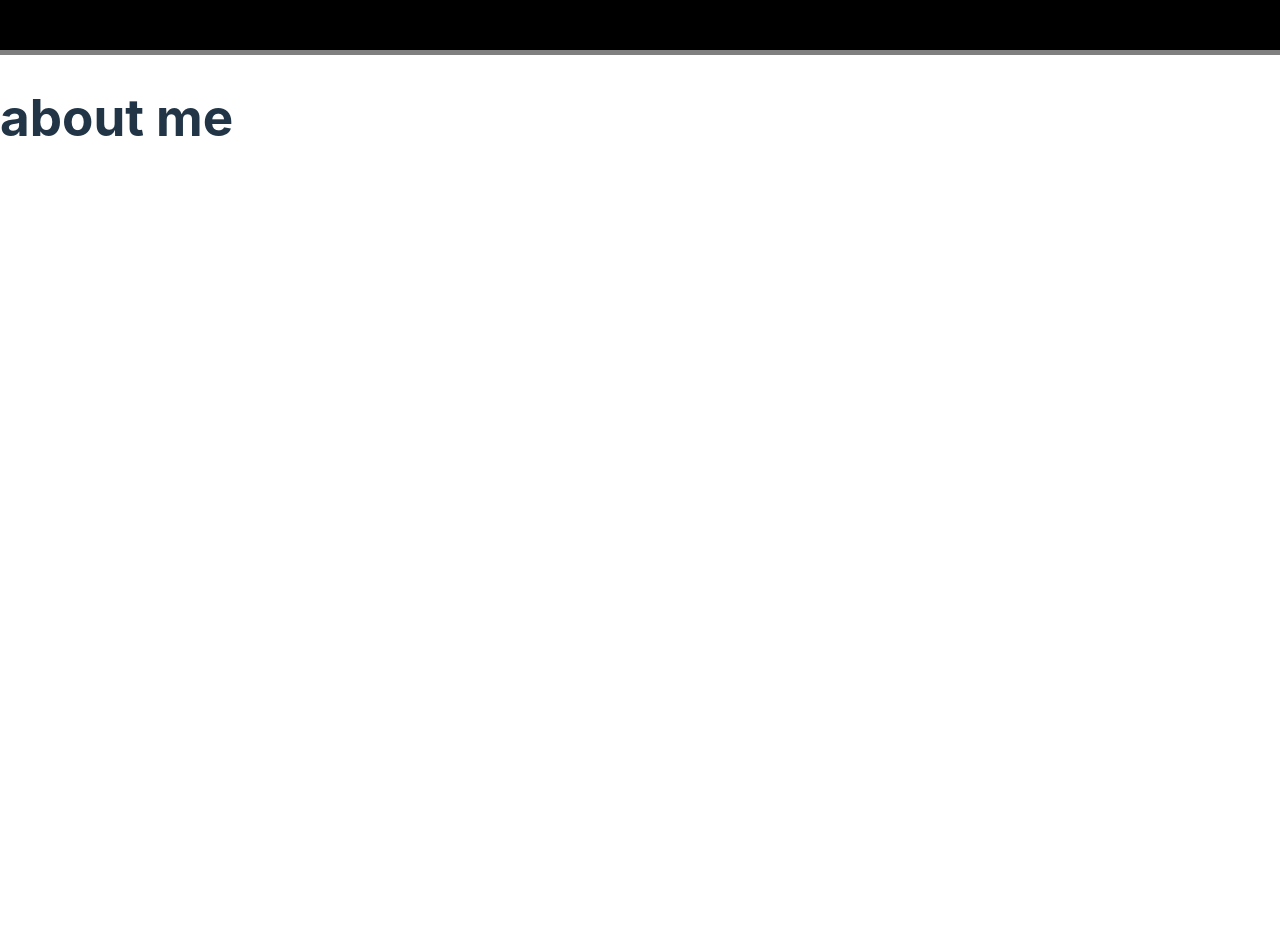
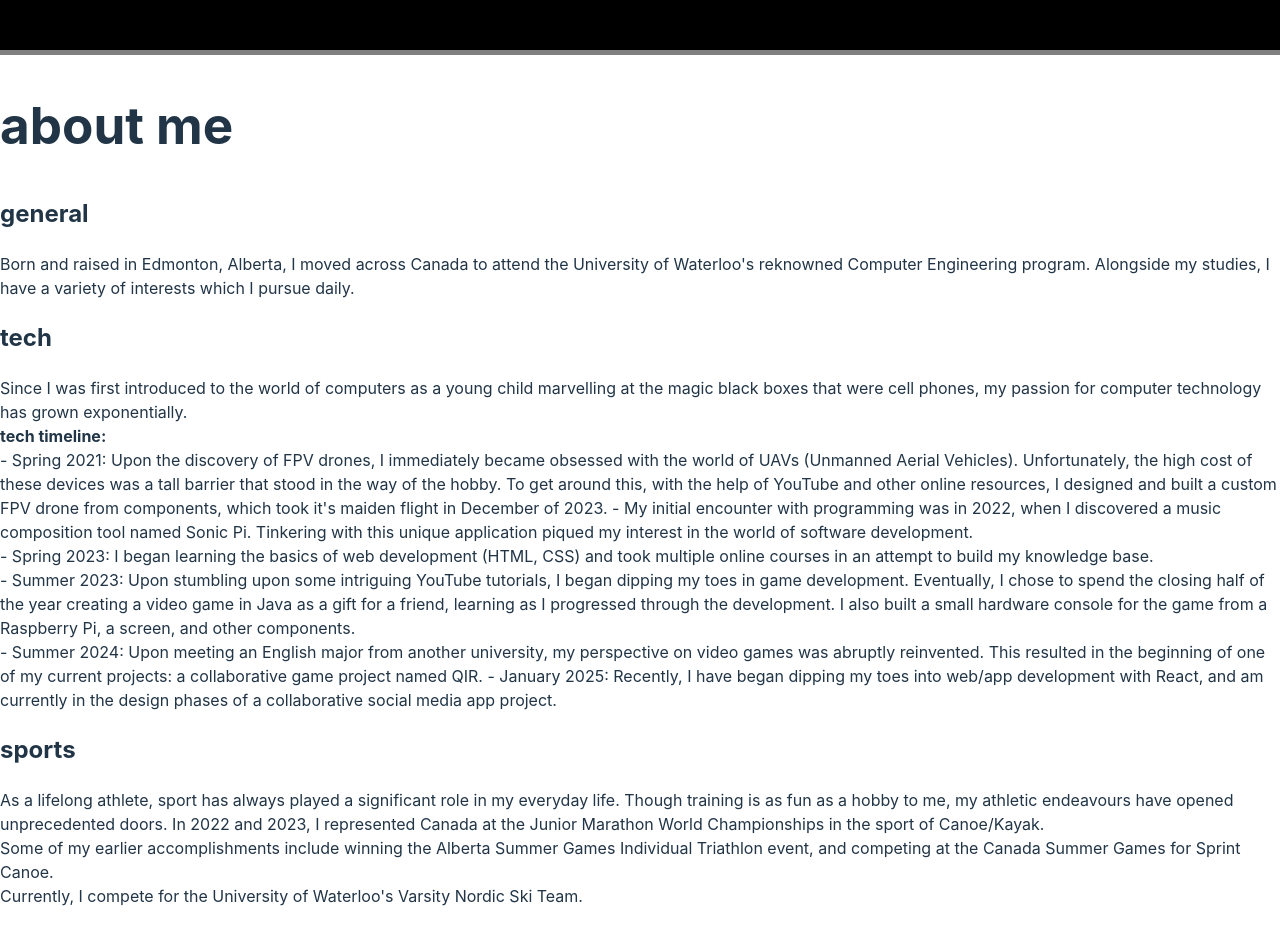
Before and after one commit to jeremypoulin/Website, a React (Vite) app: page /about in a window 1280 px wide. Shown: the top 933 px of the page. Before the commit the page ends 800 px from the top, so only its background shows below. Built offline with nearby package versions, Linux system fonts and the light colour scheme.

Commit message:
Added About Page

```diff
--- a/src/pages/about.tsx
+++ b/src/pages/about.tsx
@@ -1,7 +1,44 @@
+import React from "react";
+
+
 const About = () => {
-    return <h1>
-        about me
-    </h1>
+    return(
+        <section id="about me">
+            <h1>about me</h1>
+            <h2>general</h2>
+            <p>Born and raised in Edmonton, Alberta, I moved across Canada to attend the University of Waterloo's reknowned Computer Engineering program.
+                Alongside my studies, I have a variety of interests which I pursue daily.
+            </p>
+            <h2>tech</h2>
+            <p>Since I was first introduced to the world of computers as a young child marvelling at the magic black boxes that were cell phones,
+                my passion for computer technology has grown exponentially. <br></br>
+                <strong>tech timeline:</strong> <br></br>
+                - Spring 2021: Upon the discovery of FPV drones, I immediately became obsessed with the world of UAVs (Unmanned Aerial Vehicles).
+                Unfortunately, the high cost of these devices was a tall barrier that stood in the way of the hobby.
+                To get around this, with the help of YouTube and other online resources, I designed and built a custom FPV drone from components, which took it's maiden flight in December of 2023.
+                - My initial encounter with programming was in 2022, when I discovered a music composition tool named Sonic Pi.
+                Tinkering with this unique application piqued my interest in the world of software development.<br></br>
+                - Spring 2023: I began learning the basics of web development (HTML, CSS) and took multiple online courses in an attempt to build my knowledge base.<br></br>
+                - Summer 2023: Upon stumbling upon some intriguing YouTube tutorials, I began dipping my toes in game development. Eventually, I chose to spend the closing
+                half of the year creating a video game in Java as a gift for a friend, learning as I progressed through the development.
+                I also built a small hardware console for the game from a Raspberry Pi, a screen, and other components. <br></br>
+                - Summer 2024: Upon meeting an English major from another university, my perspective on video games was abruptly reinvented.
+                This resulted in the beginning of one of my current projects: a collaborative game project named QIR.
+                - January 2025: Recently, I have began dipping my toes into web/app development with React, and am currently in the design phases of a collaborative social media app project.
+                </p>
+            <h2>sports</h2>
+            <p>As a lifelong athlete, sport has always played a significant role in my everyday life. Though training is as fun as a hobby to me,
+                my athletic endeavours have opened unprecedented doors. In 2022 and 2023, I represented Canada at the Junior Marathon World Championships in the sport of Canoe/Kayak. <br></br>
+                Some of my earlier accomplishments include winning the Alberta Summer Games Individual Triathlon event, and competing at the Canada Summer Games for Sprint Canoe. <br></br>
+                Currently, I compete for the University of Waterloo's Varsity Nordic Ski Team.
+            </p>
+            <h2>music</h2>
+            <p>Music was my first love. For as long as I can remember, I have been playing and performing music, whether it be the piano, cello, or trombone.
+                For the past 5 years, I have also been recording music, and working with DAWs (Digital Audio Workstations). I aspire to continue to progress in music,
+                and hope to one day finish a full-length composition project.
+            </p>
+        </section>
+    )
 }
 
 export default About
```
